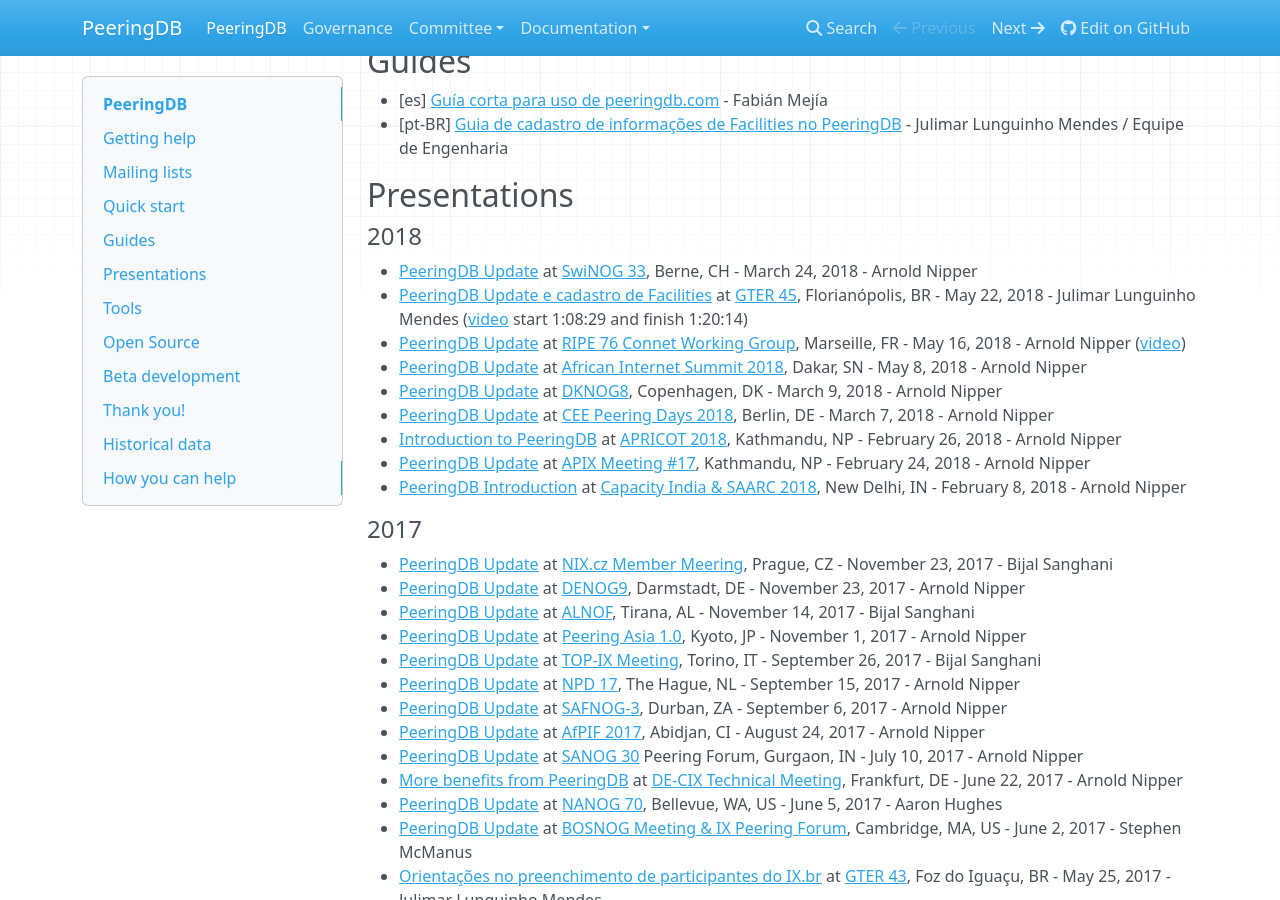
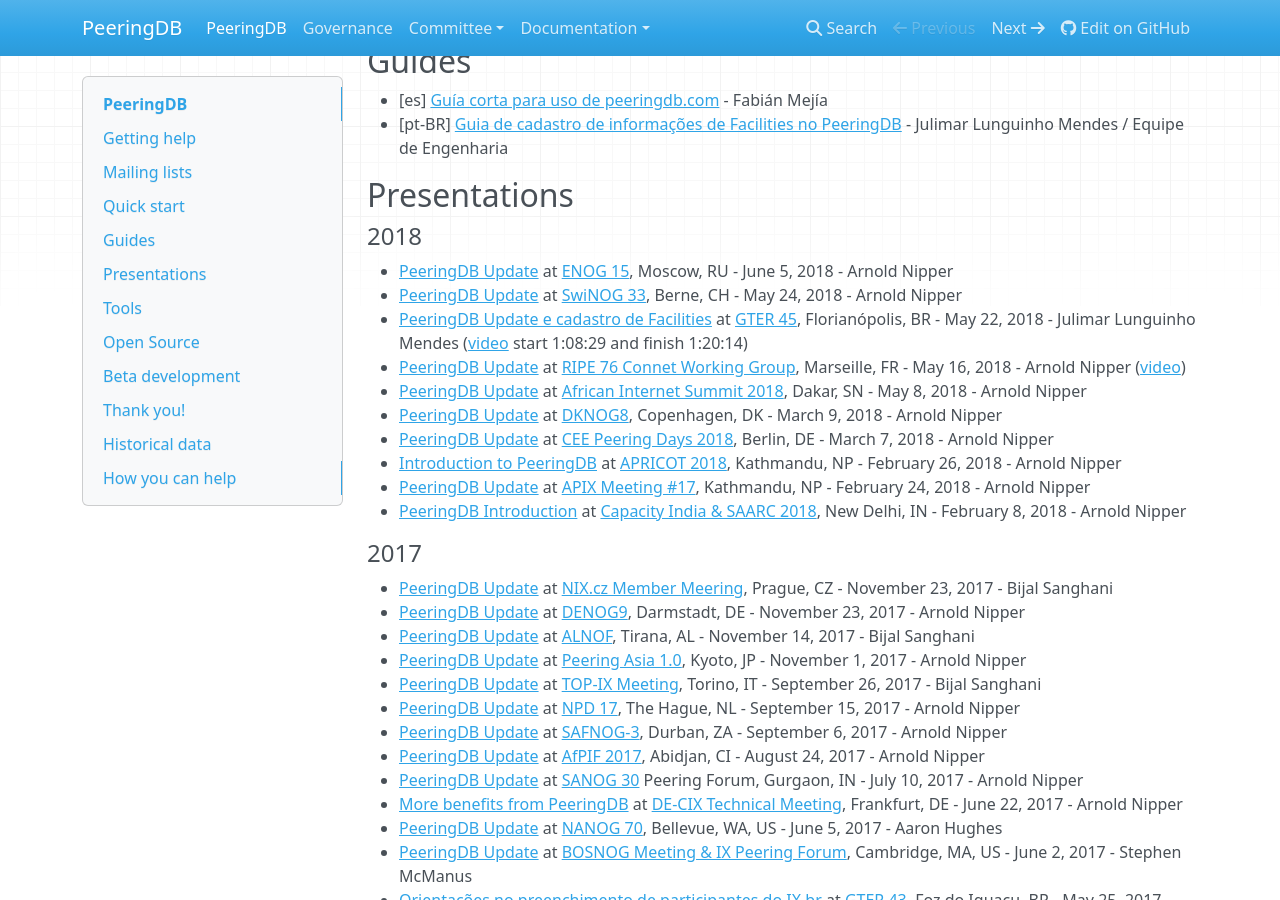
Before and after one commit to peeringdb/docs, an MkDocs documentation site: the page built from docs/index.md, in a window 1280 px wide and 900 px high, scrolled down 1184 px. Built offline with MkDocs 1.6.1, drawn with Linux system fonts in a browser that asks for light colours; nearby versions of some CDN libraries; old or Windows-style settings are respelled for this version of MkDocs.

Commit message:
Added Arnold's ENOG 15 presentation.

```diff
--- a/docs/index.md
+++ b/docs/index.md
@@ -52,7 +52,8 @@
 
 #### 2018
 
-- [PeeringDB Update](presentation/20180524-SwiNOG-33-Lightning-Nipper-V2.pdf) at [SwiNOG 33](http://www.swinog.ch/meetings/swinog33/index.asp), Berne, CH - March 24, 2018 - Arnold Nipper
+- [PeeringDB Update](presentation/20180605-ENOG15-Nipper-V2.pdf) at [ENOG 15](https://www.enog.org/enog-15/programme/agenda/), Moscow, RU - June 5, 2018 - Arnold Nipper
+- [PeeringDB Update](presentation/20180524-SwiNOG-33-Lightning-Nipper-V2.pdf) at [SwiNOG 33](http://www.swinog.ch/meetings/swinog33/index.asp), Berne, CH - May 24, 2018 - Arnold Nipper
 - [PeeringDB Update e cadastro de Facilities](presentation/gter45-peeringdb.20180515.pdf) at [GTER 45](http://gtergts.nic.br/), Florianópolis, BR - May 22, 2018 - Julimar Lunguinho Mendes ([video](https://www.youtube.com/watch?v=W0hSdRr4UW0) start 1:08:29 and finish 1:20:14)
 - [PeeringDB Update](presentation/20180516-RIPE76-Lightning-Nipper-V2.pdf) at [RIPE 76 Connet Working Group](https://ripe76.ripe.net/programme/meeting-plan/connect-wg/), Marseille, FR - May 16, 2018 - Arnold Nipper ([video](https://ripe76.ripe.net/archives/video/49))
 - [PeeringDB Update](presentation/20180508-AIS2018-Nipper-v2.pdf) at [African Internet Summit 2018](https://internetsummitafrica.org/), Dakar, SN - May 8, 2018 - Arnold Nipper
```
Also changed, not shown: 1 other file.
